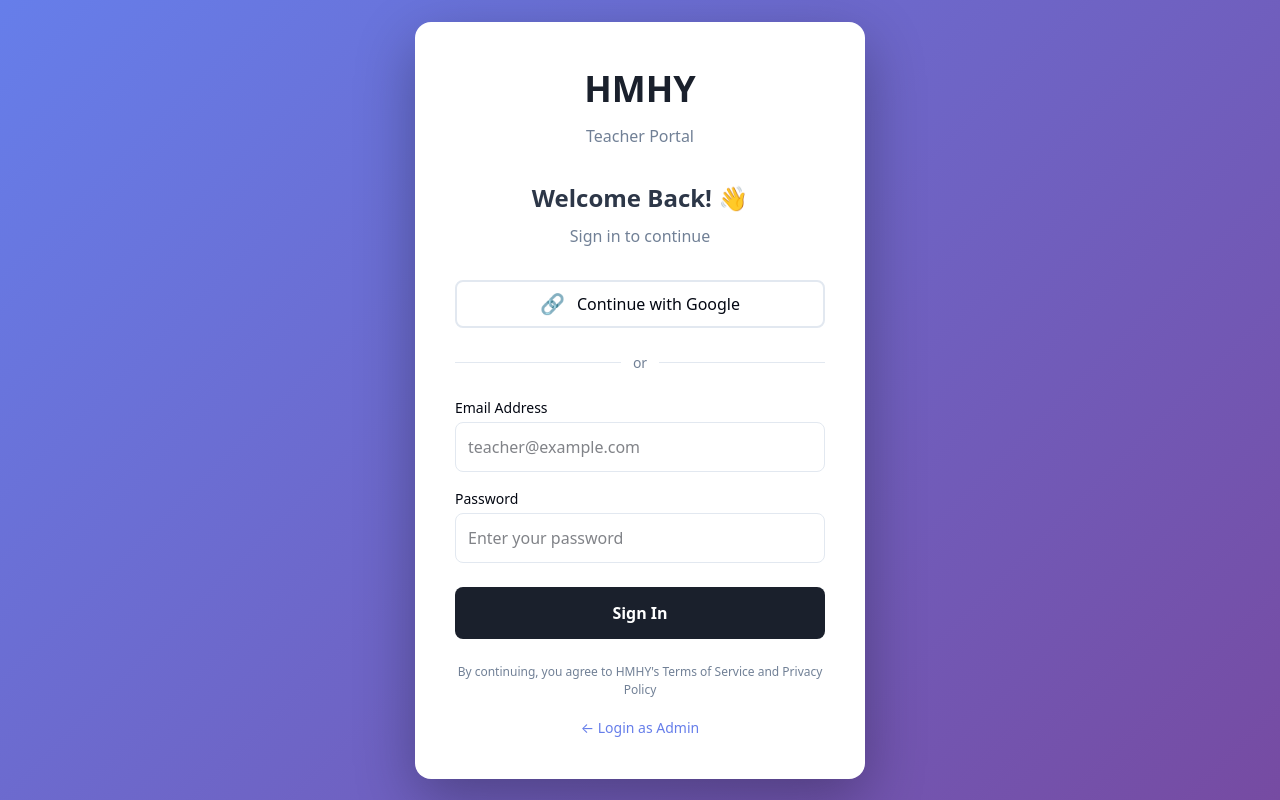
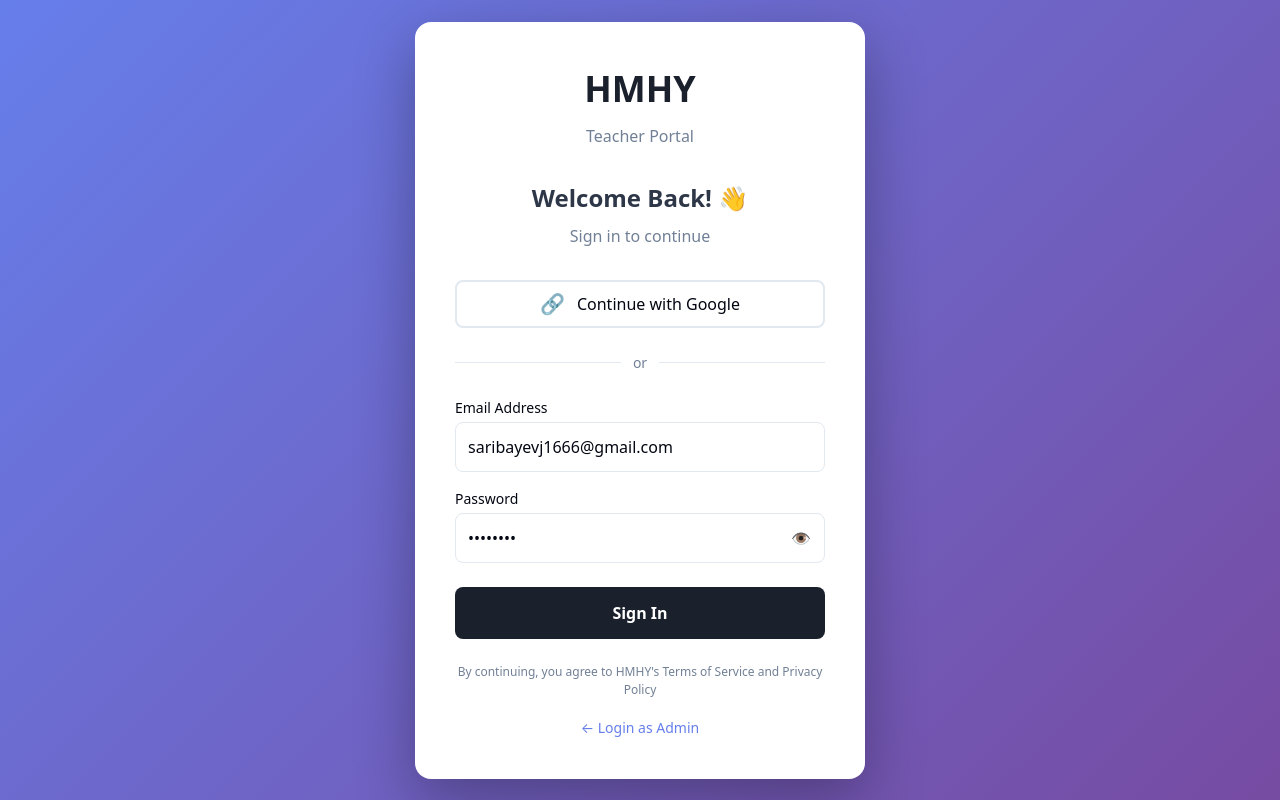
Before and after one commit to jamshid-coder-engineer/hmhy-frontend, a React (Vite) app: page /teacher/login in a window 1280 px wide. Built offline with nearby package versions, Linux system fonts and the light colour scheme.

Commit message:
lesson page1

```diff
--- a/src/layout/navbar.tsx
+++ b/src/layout/navbar.tsx
@@ -52,7 +52,7 @@
                 </SidebarGroupContent>
             </SidebarContent>
 
-            <SidebarFooter className="p-4 border-t">
+            <SidebarFooter className="p-4 bg-cyan-950 pt-8 pb-8">
                 <Button
                     variant="destructive"
                     className="w-full flex items-center gap-2 justify-center"
--- a/src/pages/admin/dashboard/dashboard.tsx
+++ b/src/pages/admin/dashboard/dashboard.tsx
@@ -87,7 +87,7 @@
   return (
     <div className='space-y-4 bg-[#f8faff] min-h-screen'>
 
-      <div className='relative overflow-hidden rounded-3xl bg-cyan-950 p-8 text-white shadow-2xl'>
+      <div className='relative overflow-hidden rounded-3xl bg-cyan-800 p-8 text-white shadow-2xl'>
         <div className='relative z-10 flex flex-col md:flex-row md:items-center justify-between gap-6'>
           <div>
             <div className='flex items-center gap-2 mb-2'>
--- a/src/pages/teacher/login.tsx
+++ b/src/pages/teacher/login.tsx
@@ -10,9 +10,10 @@
   console.log('🟢 TEACHER LOGIN COMPONENT RENDERED!')
 
   const navigate = useNavigate()
-  const [email, setEmail] = useState('')
-  const [password, setPassword] = useState('')
+  const [email, setEmail] = useState('saribayevj1666@gmail.com')
+  const [password, setPassword] = useState('qwerty12')
   const [loading, setLoading] = useState(false)
+  const [showPassword, setShowPassword] = useState(false)
 
   const handleLogin = async () => {
   if (!email || !password) {
@@ -23,7 +24,7 @@
   setLoading(true)
   try {
    const res = await request.post('/signin/teacher', { email, password })
-
+email
 console.log('LOGIN RESPONSE:', res.data)
 
 const token = res.data.data
@@ -133,8 +134,9 @@
           <label style={{ display: 'block', fontSize: '14px', fontWeight: '500', marginBottom: '4px' }}>
             Password
           </label>
+          <div style={{ position: 'relative' }}>
             <input
-            type='password'
+              type={showPassword ? 'text' : 'password'}
               autoComplete='current-password'
               placeholder='Enter your password'
               value={password}
@@ -143,13 +145,34 @@
               disabled={loading}
               style={{
                 width: '100%',
-              padding: '12px',
+                padding: '12px 44px 12px 12px',
                 border: '1px solid #e2e8f0',
                 borderRadius: '8px',
                 fontSize: '16px',
                 boxSizing: 'border-box'
               }}
             />
+            <button
+              type='button'
+              onClick={() => setShowPassword((prev) => !prev)}
+              aria-label={showPassword ? 'Hide password' : 'Show password'}
+              disabled={loading}
+              style={{
+                position: 'absolute',
+                right: '10px',
+                top: '50%',
+                transform: 'translateY(-50%)',
+                background: 'transparent',
+                border: 'none',
+                cursor: loading ? 'not-allowed' : 'pointer',
+                fontSize: '16px',
+                color: '#718096',
+                padding: '4px'
+              }}
+            >
+              {showPassword ? '🙈' : '👁️'}
+            </button>
+          </div>
         </div>
 
         <button
--- a/src/pages/teacher/profile.tsx
+++ b/src/pages/teacher/profile.tsx
@@ -1,5 +1,5 @@
-import { useState } from "react";
-import { Edit3, Lock, Loader2 } from "lucide-react";
+import { useEffect, useState } from "react";
+import { Edit3, ImagePlus, Lock, RefreshCw, Trash2, Loader2 } from "lucide-react";
 import { Button } from "../../components/ui/button";
 import { Input } from "../../components/ui/input";
 import { Label } from "../../components/ui/label";
@@ -33,6 +33,8 @@
         specification: "" as SpecificationType | "",
         description: "",
     });
+    const [avatarFile, setAvatarFile] = useState<File | null>(null);
+    const [avatarPreview, setAvatarPreview] = useState("");
 
     const [passwordData, setPasswordData] = useState({
         currentPassword: "",
@@ -44,6 +46,14 @@
     const { mutate: updateProfile, isPending: isUpdating } = useEditProfile();
     const { mutate: changePassword, isPending: isChangingPass } =
         useChangePassword();
+
+    useEffect(() => {
+        return () => {
+            if (avatarPreview) {
+                URL.revokeObjectURL(avatarPreview);
+            }
+        };
+    }, [avatarPreview]);
 
     if (isLoading) return <ProfileSkeleton />;
     if (error || !profile)
@@ -70,6 +80,8 @@
     const handleCancel = () => {
         setIsEditing(false);
         setIsChangingPassword(false);
+        setAvatarFile(null);
+        setAvatarPreview("");
         setPasswordData({
             currentPassword: "",
             newPassword: "",
@@ -84,10 +96,22 @@
                 ? Number(editedData.hourPrice)
                 : undefined,
         };
-        updateProfile(payload, {
+        const hasAvatar = Boolean(avatarFile);
+        const requestData = hasAvatar ? new FormData() : payload;
+        if (hasAvatar && avatarFile) {
+            Object.entries(payload).forEach(([key, value]) => {
+                if (value !== undefined) {
+                    requestData.append(key, String(value));
+                }
+            });
+            requestData.append("image", avatarFile);
+        }
+        updateProfile(requestData, {
             onSuccess: () => {
                 toast.success("Yangilandi!", { position: "top-right" });
                 setIsEditing(false);
+                setAvatarFile(null);
+                setAvatarPreview("");
                 refetch();
             },
             onError: (err: any) =>
@@ -152,19 +176,71 @@
 
                 <Card className="overflow-hidden border-none shadow-sm bg-white">
                     <div className="h-24 w-full bg-linear-to-r from-slate-100 to-slate-200" />
-                    <div className="px-8 pb-6">
-                        <div className="relative -top-12 flex flex-col items-center sm:flex-row sm:items-end sm:gap-6">
-                            <Avatar className="h-24 w-24 border-4 border-white shadow-md">
-                                <AvatarImage src={profile?.imageUrl} />
-                                <AvatarFallback className="bg-slate-200">
-                                    {profile?.fullName?.charAt(0)}
-                                </AvatarFallback>
-                            </Avatar>
+                    <div className="px-8 py-6">
+                        <div className="relative flex flex-col items-center sm:flex-row sm:items-center sm:gap-10">
+                            <div className="flex flex-col items-center">
+                                <Avatar className="h-20 w-20 border-4 border-white shadow-md">
+                                    <AvatarImage
+                                        src={avatarPreview || profile?.imageUrl}
+                                    />
+                                    <AvatarFallback className="bg-slate-200">
+                                        {profile?.fullName?.charAt(0)}
+                                    </AvatarFallback>
+                                </Avatar>
+                                {isEditing && (
+                                    <div className="mt-3 flex items-center gap-2">
+                                        <input
+                                            id="avatar-upload"
+                                            type="file"
+                                            accept="image/*"
+                                            className="hidden"
+                                            onChange={(e) => {
+                                                const file =
+                                                    e.target.files?.[0];
+                                                if (!file) return;
+                                                setAvatarFile(file);
+                                                setAvatarPreview(
+                                                    URL.createObjectURL(file)
+                                                );
+                                            }}
+                                        />
+                                        <label
+                                            htmlFor="avatar-upload"
+                                            className="inline-flex h-5 w-5 cursor-pointer items-center justify-center rounded-full border border-slate-200 bg-white text-slate-900 shadow-sm transition hover:bg-slate-50"
+                                            aria-label="Rasm yuklash"
+                                            title="Rasm yuklash"
+                                        >
+                                            <ImagePlus className="h-4 w-4" />
+                                        </label>
+                                        <label
+                                            htmlFor="avatar-upload"
+                                            className="inline-flex h-5 w-5 cursor-pointer items-center justify-center rounded-full border border-slate-200 bg-white text-slate-900 shadow-sm transition hover:bg-slate-50"
+                                            aria-label="Rasmni yangilash"
+                                            title="Rasmni yangilash"
+                                        >
+                                            <RefreshCw className="h-4 w-4" />
+                                        </label>
+                                        <Button
+                                            type="button"
+                                            variant="outline"
+                                            onClick={() => {
+                                                setAvatarFile(null);
+                                                setAvatarPreview("");
+                                            }}
+                                            className="h-5 w-5 rounded-full p-0"
+                                            aria-label="Remove"
+                                            title="Remove"
+                                        >
+                                            <Trash2 className="h-4 w-4" />
+                                        </Button>
+                                    </div>
+                                )}
+                            </div>
                             <div className="mt-4 sm:mt-0 text-center sm:text-left pb-2">
-                                <h2 className="text-2xl font-bold text-slate-900">
+                                <h2 className="text-4xl font-bold text-slate-900">
                                     {profile?.fullName}
                                 </h2>
-                                <p className="text-sm text-slate-500">
+                                <p className="text-shadow-md text-slate-500">
                                     {profile?.email}
                                 </p>
                             </div>
--- a/tsconfig.json
+++ b/tsconfig.json
@@ -8,6 +8,9 @@
     "baseUrl": ".",
     "paths": {
       "@/*": ["./src/*"]
-    }
+    },
+    "noUnusedLocals": false,
+    "noUnusedParameters": false,
+    "skipLibCheck": true
   }
 }
```
Also changed, not shown: src/components/ui/sidebar.tsx (+8 -8 lines). Lines whose indentation alone changed are shown as unchanged.
